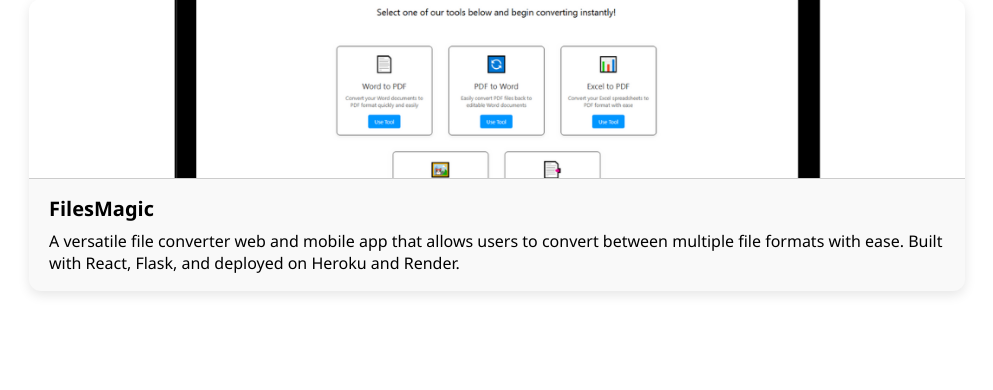
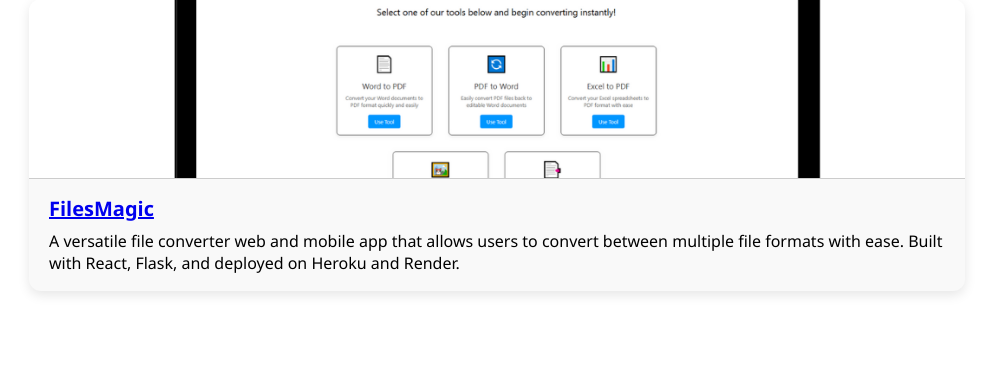
Before and after one commit to almuthanna1/ePortfolio, a Flask app: page /projects in a window 1280 px wide. Shown: the part 171-561 px from the top of the page, without its empty margins (143-1136 px from the left). Run offline with Flask 3, Linux system fonts and the light colour scheme.

Commit message:
Update projects.html

```diff
--- a/templates/projects.html
+++ b/templates/projects.html
@@ -26,10 +26,10 @@
   <main role="main" class="content fade-in">
     <h2>Projects</h2>
     <section class="projects-grid">
-      <article class="project-card" tabindex="0">
+      <article class="project-card">
   <img src="/static/filesmagic.png" alt="FilesMagic Project" class="project-image" />
   <div class="project-content">
-          <h3 class="project-title">FilesMagic</h3>
+    <h3 class="project-title"><a href="https:/www.filesmagic.com">FilesMagic</a></h3>
     <p class="project-description">A versatile file converter web and mobile app that allows users to convert between
       multiple file formats with ease. Built with React, Flask, and deployed on Heroku and Render.</p>
   </div>
```
Lines whose indentation alone changed are shown as unchanged.
